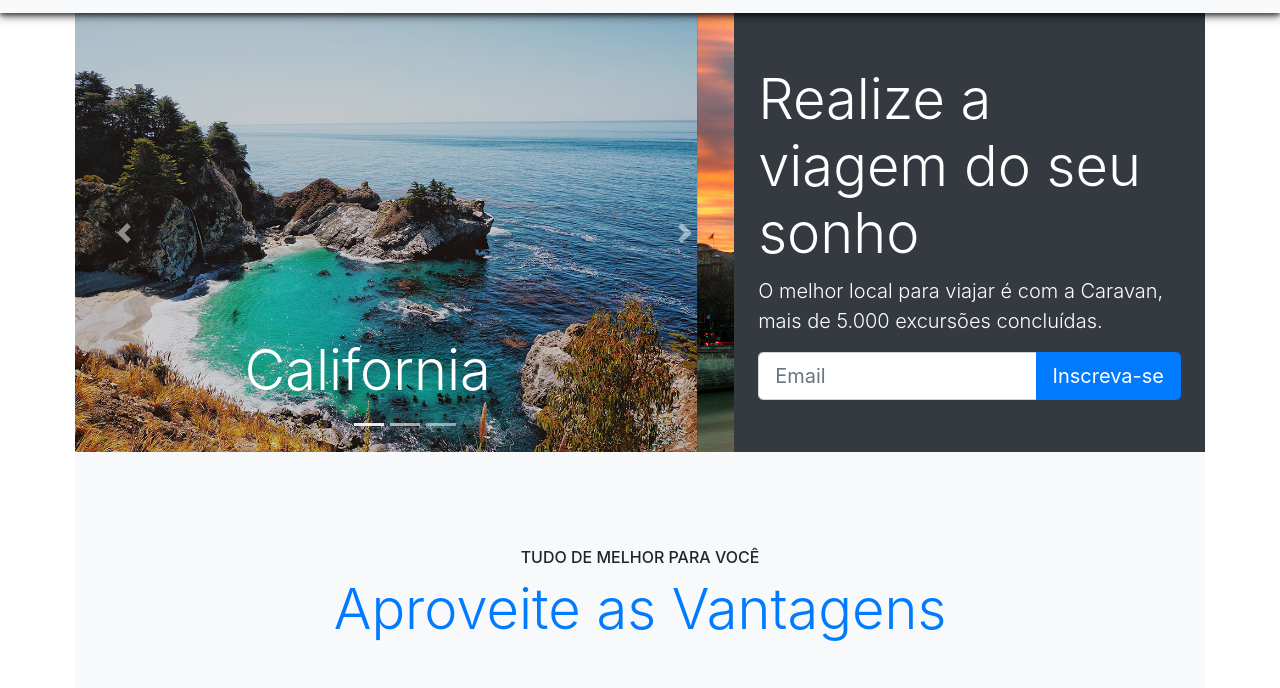
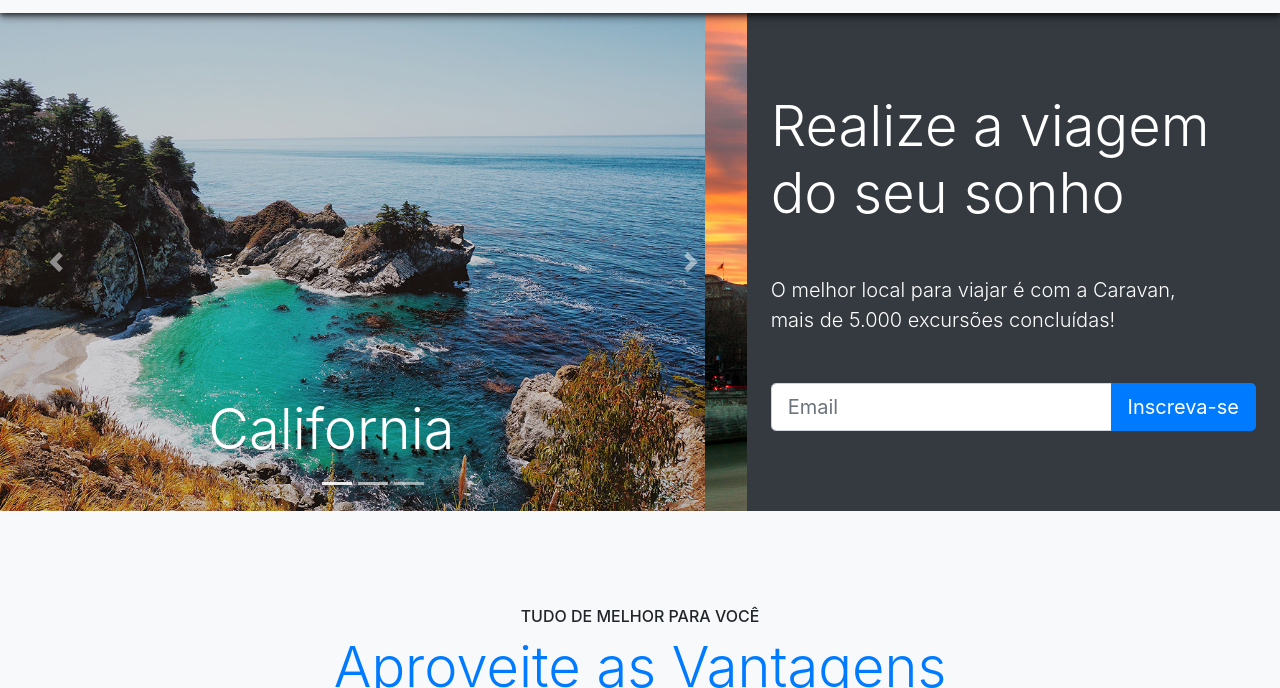
Before and after one commit to nonatodiego/Caravan, a plain HTML site: page index.html in a window 1280 px wide. Shown: the part 62-750 px from the top of the page. Drawn offline with nearby package versions, Linux system fonts and the light colour scheme; files whose address does not match are found by name.

```diff
--- a/css/style.css
+++ b/css/style.css
@@ -5,7 +5,7 @@
 }
 
 body {
-  padding: 75px;
+  padding-top: 75px;
 }
 
 .box-shadow {
--- a/index.html
+++ b/index.html
@@ -105,8 +105,8 @@
       </div>
 
       <div class="col-lg-5 p-4 align-self-center">
-        <h1 class="display-4">Realize a viagem do seu sonho</h1>
-        <p class="lead">O melhor local para viajar é com a Caravan, mais de 5.000 excursões concluídas.</p>
+        <h1 class="display-4 mb-5">Realize a viagem <br /> do seu sonho</h1>
+        <p class="lead mb-5">O melhor local para viajar é com a Caravan,<br /> mais de 5.000 excursões concluídas!</p>
         <form action="">
           <div class="input-group input-group-lg">
             <input type="text" class="form-control" placeholder="Email" aria-label="Email">
```
